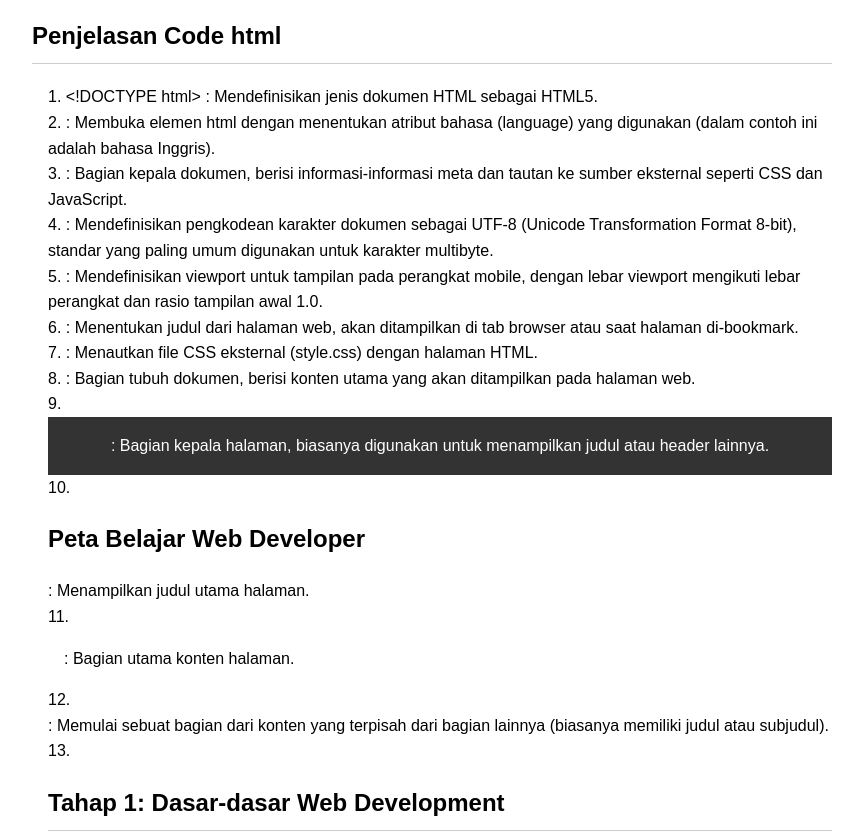
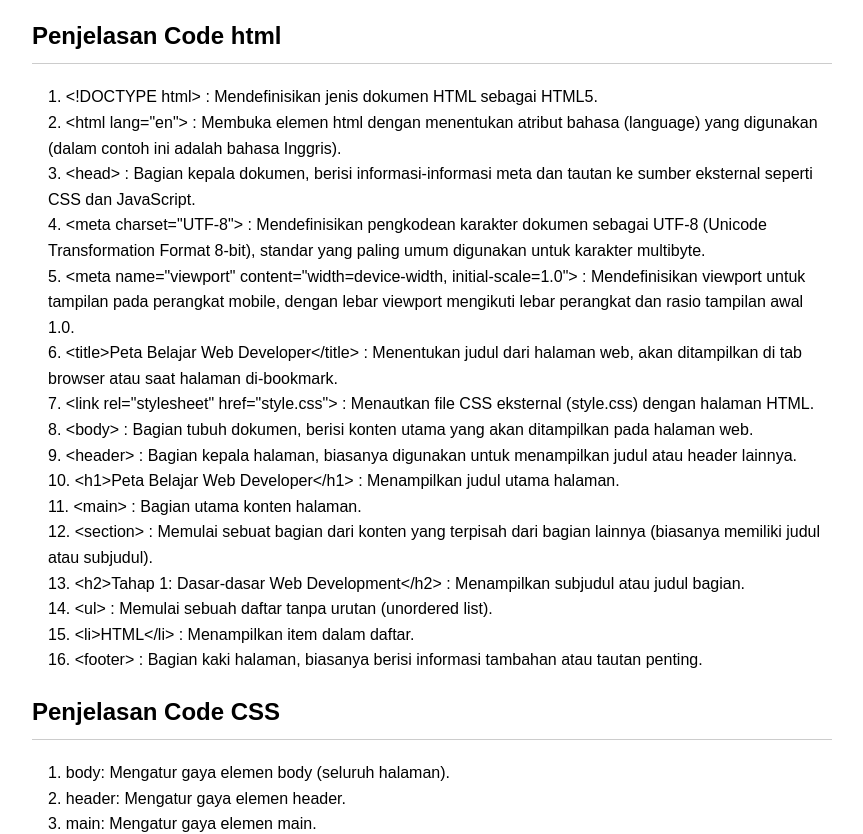
Before and after one commit to ssaaannn/ssaaannn.github.io, a plain HTML site: page index.html in a window 1280 px wide. Shown: the part 994-1828 px from the top of the page, without its empty margins (208-1071 px from the left). Drawn offline with Linux system fonts and the light colour scheme.

Commit message:
Update index.html

```diff
--- a/index.html
+++ b/index.html
@@ -61,21 +61,21 @@
       <h2>Penjelasan Code html</h2>
       <ul>
         <li>1. &lt;!DOCTYPE html&gt; : Mendefinisikan jenis dokumen HTML sebagai HTML5.</li>
-        <li>2. <html lang="en">: Membuka elemen html dengan menentukan atribut bahasa (language) yang digunakan (dalam contoh ini adalah bahasa Inggris).</li>
-        <li>3. <head>: Bagian kepala dokumen, berisi informasi-informasi meta dan tautan ke sumber eksternal seperti CSS dan JavaScript.</li>
-        <li>4. <meta charset="UTF-8">: Mendefinisikan pengkodean karakter dokumen sebagai UTF-8 (Unicode Transformation Format 8-bit), standar yang paling umum digunakan untuk karakter multibyte.</li>
-        <li>5. <meta name="viewport" content="width=device-width, initial-scale=1.0">: Mendefinisikan viewport untuk tampilan pada perangkat mobile, dengan lebar viewport mengikuti lebar perangkat dan rasio tampilan awal 1.0.</li>
-        <li>6. <title>Peta Belajar Web Developer</title>: Menentukan judul dari halaman web, akan ditampilkan di tab browser atau saat halaman di-bookmark.</li>
-        <li>7. <link rel="stylesheet" href="style.css">: Menautkan file CSS eksternal (style.css) dengan halaman HTML.</li>
-        <li>8. <body>: Bagian tubuh dokumen, berisi konten utama yang akan ditampilkan pada halaman web.</li>
-        <li>9. <header>: Bagian kepala halaman, biasanya digunakan untuk menampilkan judul atau header lainnya.</li>
-        <li>10. <h1>Peta Belajar Web Developer</h1>: Menampilkan judul utama halaman.</li>
-        <li>11. <main>: Bagian utama konten halaman.</li>
-        <li>12. <section>: Memulai sebuat bagian dari konten yang terpisah dari bagian lainnya (biasanya memiliki judul atau subjudul).</li>
-        <li>13. <h2>Tahap 1: Dasar-dasar Web Development</h2>: Menampilkan subjudul atau judul bagian.</li>
-        <li>14. <ul>: Memulai sebuah daftar tanpa urutan (unordered list).</li>
-        <li>15. <li>HTML</li>: Menampilkan item dalam daftar.</li>
-        <li>16. <footer>: Bagian kaki halaman, biasanya berisi informasi tambahan atau tautan penting.</li>
+        <li>2. &lt;html lang=&quot;en&quot;&gt; : Membuka elemen html dengan menentukan atribut bahasa (language) yang digunakan (dalam contoh ini adalah bahasa Inggris).</li>
+        <li>3. &lt;head&gt; : Bagian kepala dokumen, berisi informasi-informasi meta dan tautan ke sumber eksternal seperti CSS dan JavaScript.</li>
+        <li>4. &lt;meta charset=&quot;UTF-8&quot;&gt; : Mendefinisikan pengkodean karakter dokumen sebagai UTF-8 (Unicode Transformation Format 8-bit), standar yang paling umum digunakan untuk karakter multibyte.</li>
+        <li>5. &lt;meta name=&quot;viewport&quot; content=&quot;width=device-width, initial-scale=1.0&quot;&gt; : Mendefinisikan viewport untuk tampilan pada perangkat mobile, dengan lebar viewport mengikuti lebar perangkat dan rasio tampilan awal 1.0.</li>
+        <li>6. &lt;title&gt;Peta Belajar Web Developer&lt;/title&gt; : Menentukan judul dari halaman web, akan ditampilkan di tab browser atau saat halaman di-bookmark.</li>
+        <li>7. &lt;link rel=&quot;stylesheet&quot; href=&quot;style.css&quot;&gt; : Menautkan file CSS eksternal (style.css) dengan halaman HTML.</li>
+        <li>8. &lt;body&gt; : Bagian tubuh dokumen, berisi konten utama yang akan ditampilkan pada halaman web.</li>
+        <li>9. &lt;header&gt; : Bagian kepala halaman, biasanya digunakan untuk menampilkan judul atau header lainnya.</li>
+        <li>10. &lt;h1&gt;Peta Belajar Web Developer&lt;/h1&gt; : Menampilkan judul utama halaman.</li>
+        <li>11. &lt;main&gt; : Bagian utama konten halaman.</li>
+        <li>12. &lt;section&gt; : Memulai sebuat bagian dari konten yang terpisah dari bagian lainnya (biasanya memiliki judul atau subjudul).</li>
+        <li>13. &lt;h2&gt;Tahap 1: Dasar-dasar Web Development&lt;/h2&gt; : Menampilkan subjudul atau judul bagian.</li>
+        <li>14. &lt;ul&gt; : Memulai sebuah daftar tanpa urutan (unordered list).</li>
+        <li>15. &lt;li&gt;HTML&lt;/li&gt; : Menampilkan item dalam daftar.</li>
+        <li>16. &lt;footer&gt; : Bagian kaki halaman, biasanya berisi informasi tambahan atau tautan penting.</li>
       </ul>
     </section>
     <section>
```
